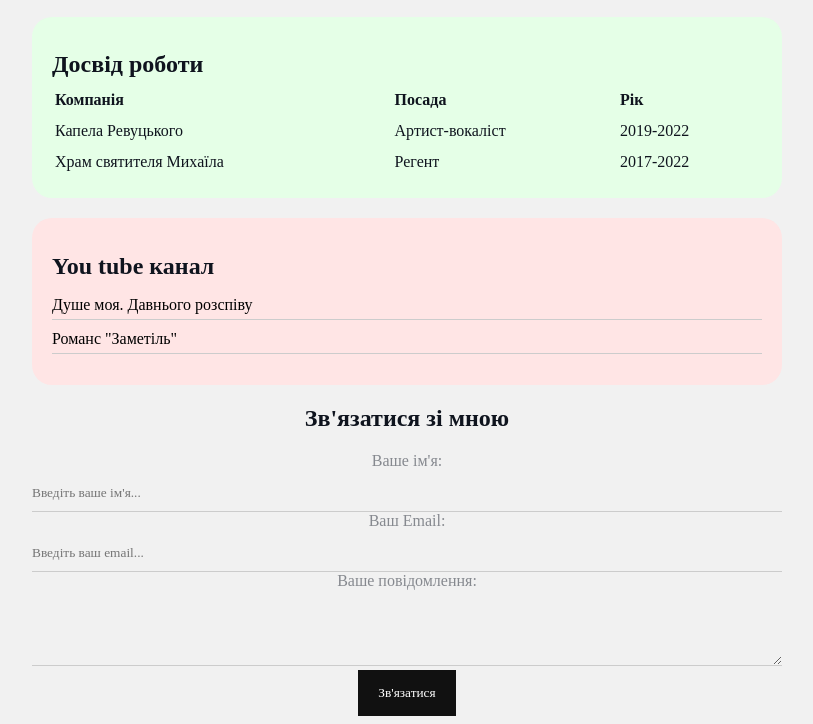
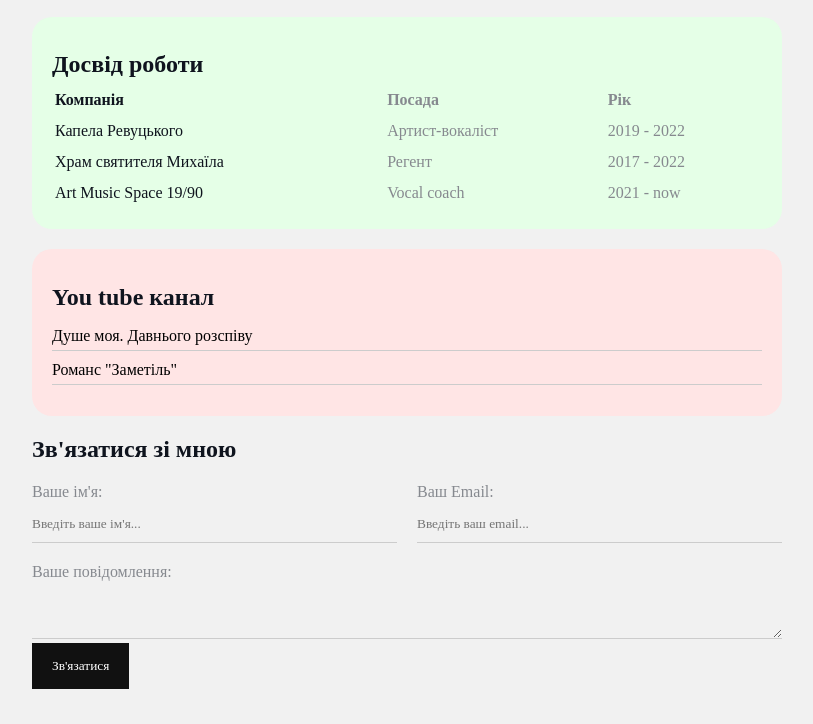
Before and after one commit to SerhiiPanasiuk/CV, a plain HTML site: page index.html in a window 1280 px wide. Shown: the part 425-1149 px from the top of the page, without its empty margins (233-1046 px from the left). After the commit the page ends 1122 px from the top, so only its background shows below. Drawn offline with Linux system fonts and the light colour scheme.

Commit message:
CV Panasiuk 2

```diff
--- a/index.html
+++ b/index.html
@@ -40,7 +40,7 @@
 
         <div class="card bg-green">
             <h2>Досвід роботи</h2>
-            <table class="table" border:10;>
+            <table class="table">
                 <tr>
                     <td><strong>Компанія</strong></td>
                     <td><strong>Посада</strong></td>
@@ -49,12 +49,18 @@
                 <tr>
                     <td>Капела Ревуцького</td>
                     <td>Артист-вокаліст</td>
-                    <td>2019-2022</td>
+                    <td>2019 - 2022</td>
                 </tr>
                 <tr>
                     <td>Храм святителя Михаїла</td>
                     <td>Регент</td>
-                    <td>2017-2022</td>
+                    <td>2017 - 2022</td>
+                </tr>
+
+                <tr>
+                    <td>Art Music Space 19/90</td>
+                    <td>Vocal coach</td>
+                    <td>2021 - now</td>
                 </tr>
 
             </table>
@@ -74,6 +80,9 @@
                 <div class="contact">
 
                     <h2>Зв'язатися зі мною</h2>
+
+                    <form action="/">
+                    <div class="row">
                     <div  class="form-group">
                         <label for="name">Ваше ім'я:</label>
                         <input type="text" id="name" placeholder="Введіть ваше ім'я...">
@@ -85,11 +94,12 @@
                         <input type="email" id="Email"
                         placeholder="Введіть ваш email...">
                     </div>
+                    </div>
 
                     <div  class="form-group">
                         <label for="email">Ваше повідомлення:</label>
-                        <br>
-                        <textarea id="text" rows="2" cols="20"></textarea>
+
+                        <textarea id="text" rows="2" cols="15"></textarea>
                      </div>
 
 
--- a/styles.css
+++ b/styles.css
@@ -97,14 +97,30 @@ margin-bottom: 10px;
   padding-bottom: 5px;
   border-bottom: 1px solid #ccc;
 }
+
+.list {
+  padding: 0 20px;
+}
+
+.list li {
+  color: #86898f;
+  margin-bottom: 10px;
+}
+
 .table {
   width: 100%;
 }
 .table td {
   padding-bottom: 10px;
 }
-.contact {
-  text-align: center;
+
+table td:nth-child(2),
+.table td:nth-child(3) {
+  color: #86898f;
+}
+
+.contact h2 {
+  text-align: left;
 }
 .form-group label {
   display:block;
@@ -123,6 +139,20 @@ margin-bottom: 10px;
   outline: none;
   font-family: inherit;
 }
+
+.row {
+  display: flex;
+  margin-bottom: 20px;
+}
+
+.row > .form-group {
+  width: 50%;
+  margin-right: 20px;
+}
+.row > .form-group:last-child {
+  margin-right: 0;
+}
+
 .btn {
   background: #111;
   padding: 15px 20px;
```
